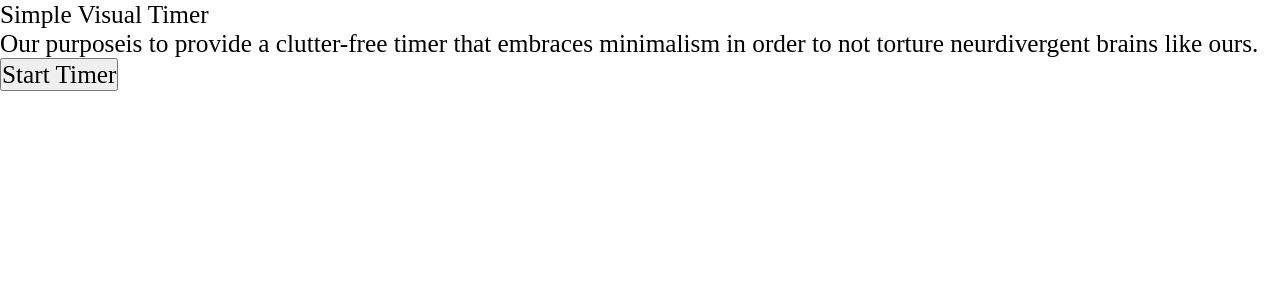
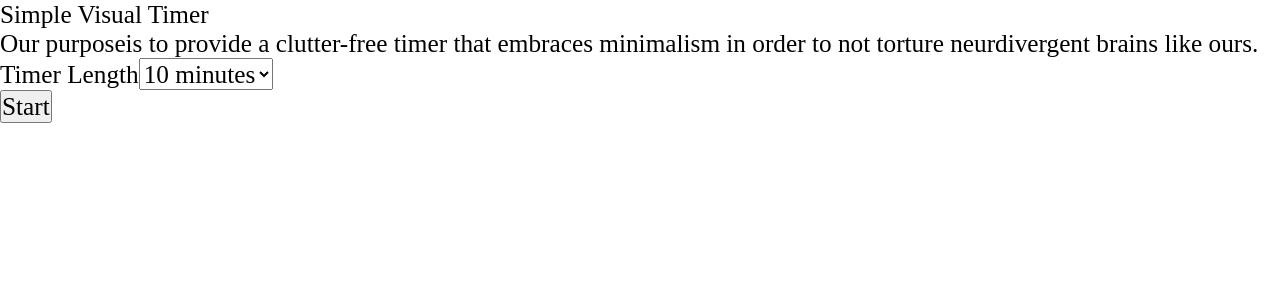
Before and after one commit to chao-mu/simple-visual-timer, a React (Vite) app: page / in a window 1280 px wide. Shown: the top 300 px of the page. Built offline with nearby package versions, Linux system fonts and the light colour scheme.

Commit message:
feat: timer form

```diff
--- a/package.json
+++ b/package.json
@@ -30,6 +30,7 @@
     "eslint-plugin-react-refresh": "^0.4.5",
     "jsdom": "^23.0.1",
     "prettier": "^3.1.1",
+    "react-hook-form": "^7.49.2",
     "vite": "^5.0.8",
     "vitest": "^1.1.1"
   }
--- /dev/null
+++ b/src/components/timer/TimerForm.jsx
@@ -0,0 +1,49 @@
+// react-hook-form
+import { useForm } from "react-hook-form";
+
+// Ours - Utils
+import { timeInWords } from "@/utils/time";
+
+export default function TimerForm({ onSubmitTime }) {
+  const { register, handleSubmit } = useForm();
+
+  const presets = [
+    // 10 minutes
+    10,
+    // 15 minutes
+    15,
+    // 25 minutes
+    25,
+    // 30 minutes
+    30,
+    // 45 minutes
+    45,
+    // 50 minutes
+    50,
+    // 1 hour
+    1 * 60,
+    // 2 hours
+    2 * 60,
+  ].map((minutes) => minutes * 60 * 1000);
+
+  const onSubmit = (data) => {
+    onSubmitTime(data.time);
+  };
+
+  return (
+    <form onSubmit={handleSubmit(onSubmit)}>
+      <div>
+        <label htmlFor="time">Timer Length</label>
+
+        <select {...register("time", { required: true })}>
+          {presets.map((num) => (
+            <option key={num} value={num}>
+              {timeInWords(num)}
+            </option>
+          ))}
+        </select>
+      </div>
+      <button type="submit">Start</button>
+    </form>
+  );
+}
--- a/src/routes/Landing.jsx
+++ b/src/routes/Landing.jsx
@@ -1,7 +1,19 @@
+// react-router-dom
+import { useNavigate } from "react-router-dom";
+
 // Ours - Styles
 import styles from "./Landing.module.css";
 
+// Ours - Components
+import TimerForm from "@/components/timer/TimerForm";
+
 export default function Landing() {
+  const navigate = useNavigate();
+
+  const onSubmitTime = (time) => {
+    navigate(`/timer?time=${time}`);
+  };
+
   return (
     <main>
       <section className={styles.hero}>
@@ -10,7 +22,7 @@ export default function Landing() {
           Our purposeis to provide a clutter-free timer that embraces minimalism
           in order to not torture neurdivergent brains like ours.
         </p>
-        <button>Start Timer</button>
+        <TimerForm onSubmitTime={onSubmitTime} />
       </section>
     </main>
   );
```
Also changed, not shown: 1 other file (tests, documents, lock files or other folders).
